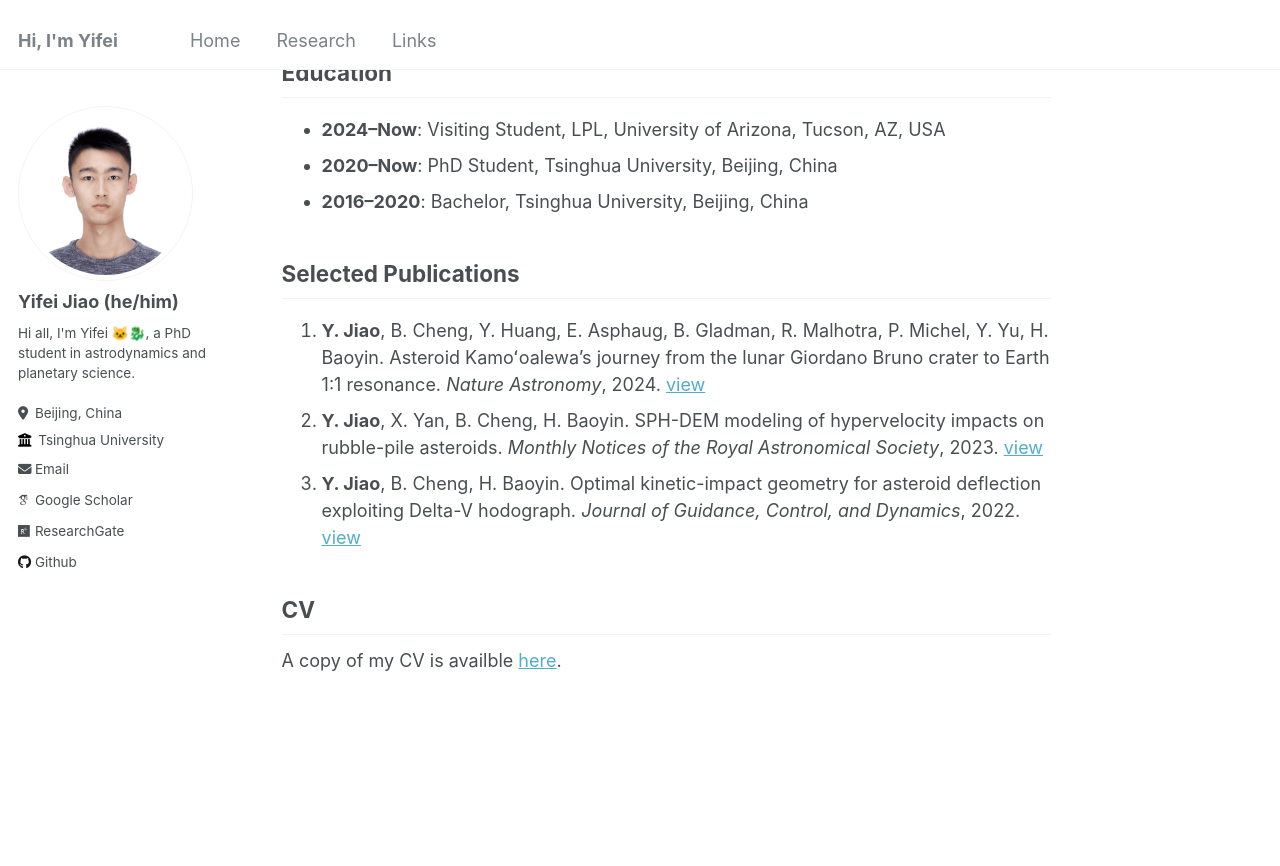
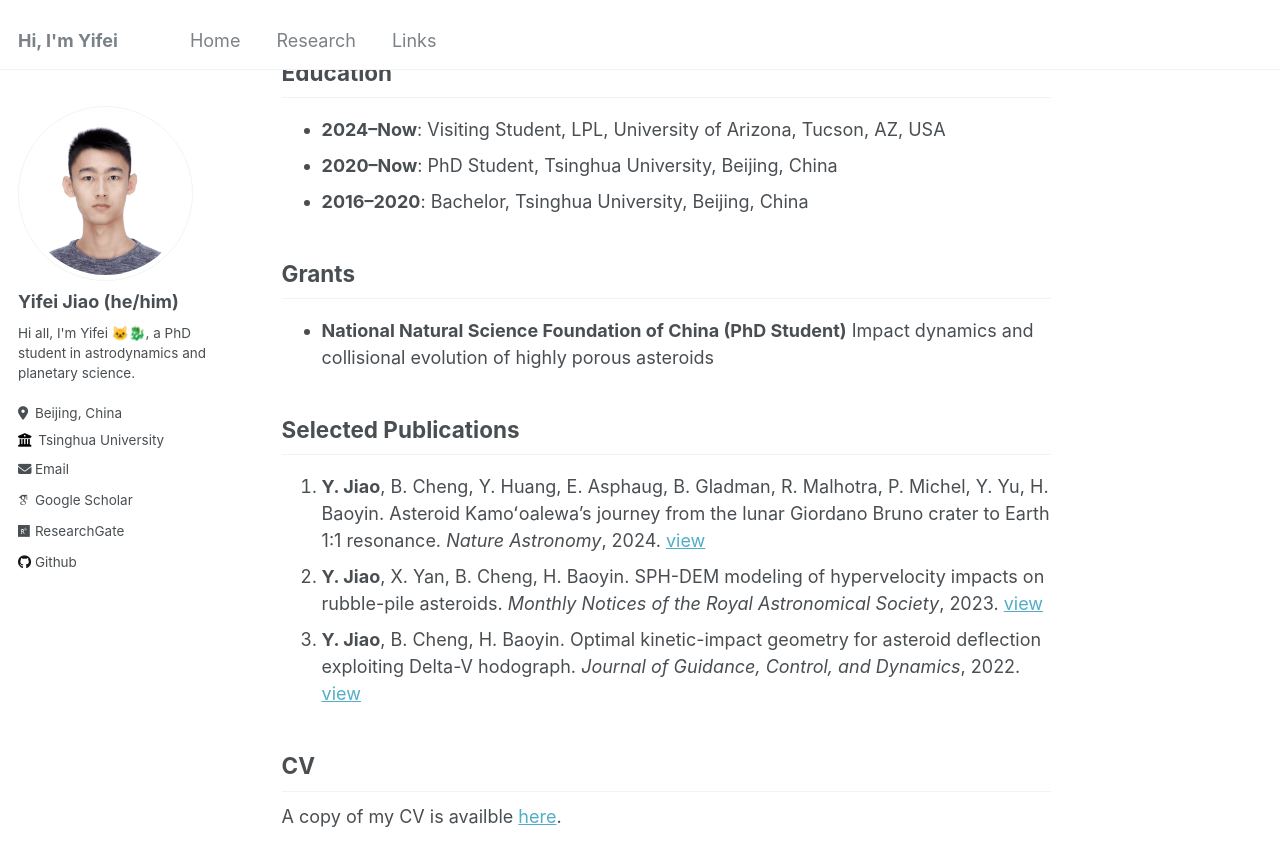
Before and after one commit to jiaoyf-thu/jiaoyf-thu.github.io, a Jekyll site: the page built from _pages/about.md, in a window 1280 px wide and 900 px high, scrolled down 314 px. Shown: the top 866 px of the window. Built offline with Jekyll 4.4.1, drawn with Linux system fonts in a browser that asks for light colours; some web fonts are replaced.

Commit message:
Update about.md

```diff
--- a/_pages/about.md
+++ b/_pages/about.md
@@ -17,6 +17,9 @@ I am currently a PhD student at Laboratory of AstroDynamics, Tsinghua University
 + **2020--Now**: PhD Student, Tsinghua University, Beijing, China
 + **2016--2020**: Bachelor, Tsinghua University, Beijing, China
 
+## Grants
++ **National Natural Science Foundation of China (PhD Student)** Impact dynamics and collisional evolution of highly porous asteroids
+
 ## Selected Publications
 1. **Y. Jiao**, B. Cheng, Y. Huang, E. Asphaug, B. Gladman, R. Malhotra, P. Michel, Y. Yu, H. Baoyin. Asteroid Kamoʻoalewa's journey from the lunar Giordano Bruno crater to Earth 1:1 resonance. *Nature Astronomy*, 2024. <a href="https://www.nature.com/articles/s41550-024-02258-z" target="_blank">view</a>
 2. **Y. Jiao**, X. Yan, B. Cheng, H. Baoyin. SPH-DEM modeling of hypervelocity impacts on rubble-pile asteroids. *Monthly Notices of the Royal Astronomical Society*, 2023. <a href="https://doi.org/10.1093/mnras/stad3888" target="_blank">view</a>
```
